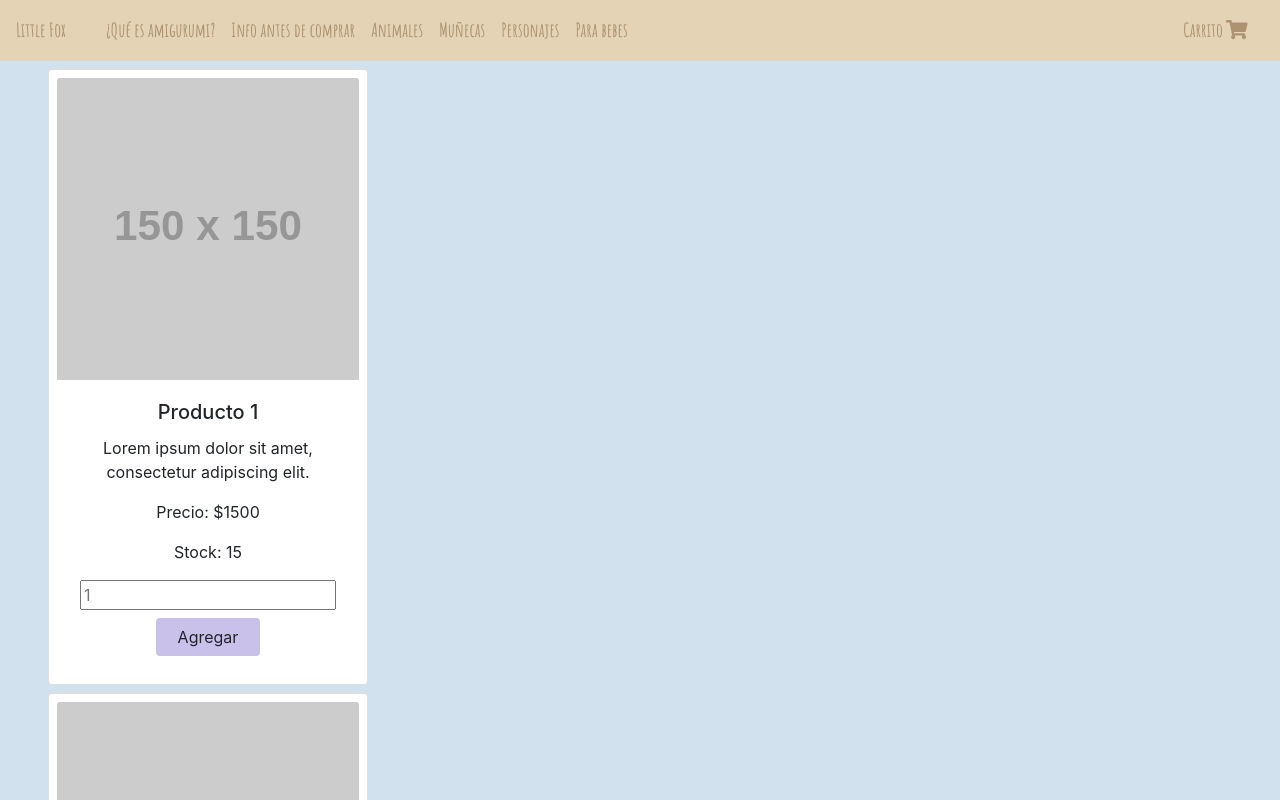
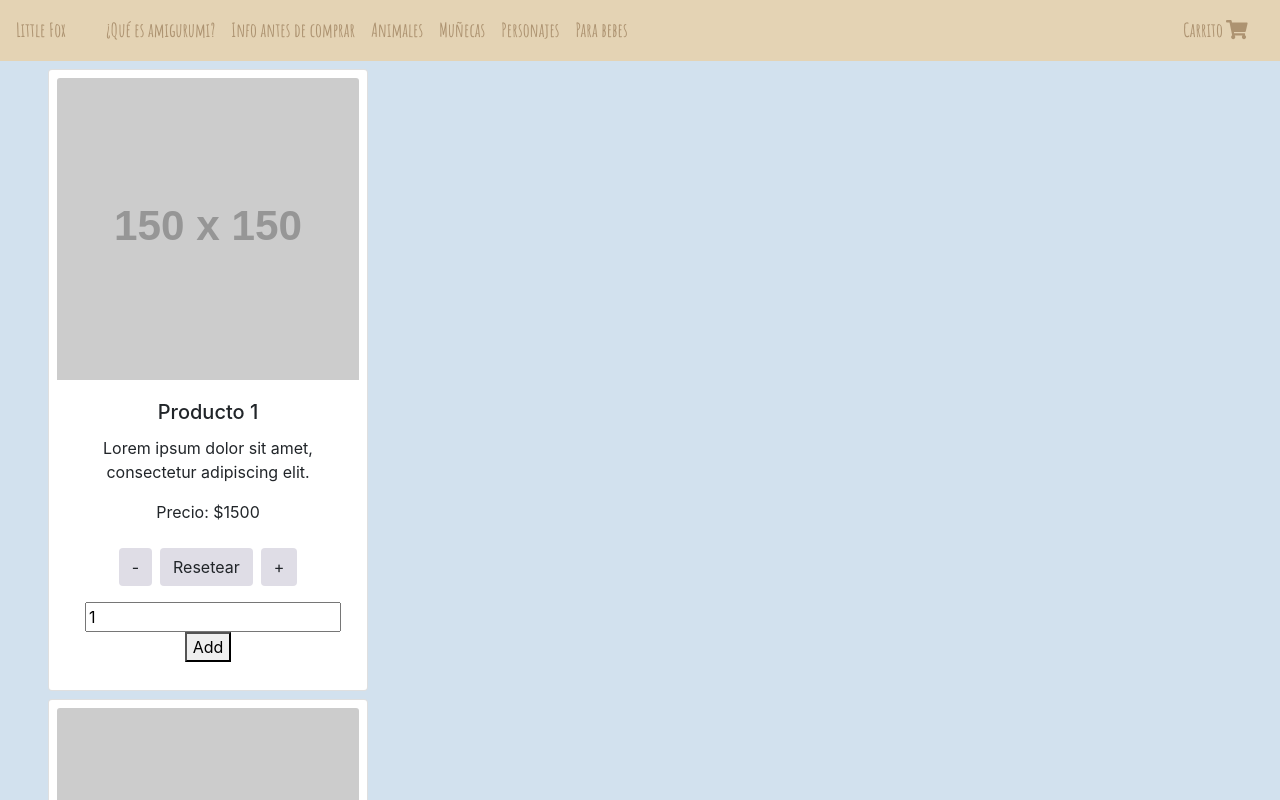
Before and after one commit to camila-marcosgalban/LittleFoc, a React (Create React App) app: page / in a window 1280 px wide. Shown: the top 800 px of the page. Built offline with nearby package versions, Linux system fonts and the light colour scheme.

Commit message:
contador fix

```diff
--- a/src/App.css
+++ b/src/App.css
@@ -69,8 +69,6 @@
 }
 
 .card .btnCardItems{
-    background-color: #CAC1EB;
-    display: block;
-    margin-right: 30%;
-    margin-left: 30%;
+    background-color: #dfdde6;
+    display: inline-block;
 }
--- a/src/components/Item.js
+++ b/src/components/Item.js
@@ -1,18 +1,12 @@
 import React from "react";
 import { useState } from "react";
-import ItemCount from "../components/ItemCount";
+import ItemCount from "./ItemCount";
 
  function Item(props) {
-  const [stockActual, setStockActual] = useState(15);
-  const restarStock = (e, nuevoStock) => {
-    e.preventDefault();
-    if(stockActual !== 0){
-      setStockActual((stockActual) => stockActual - nuevoStock);
-    }else{
-      console.log("no hay stock");
+
+  const onAdd = (e, q) => {
+    alert (`Agregaste ${q} elementos al carrito`)
   }
-
-  };
 
   return (
     <React.Fragment>
@@ -22,11 +16,12 @@ function Item(props) {
   <h5 className="card-title">{props.item.title}</h5>
   <p className="card-text">{props.item.description}</p>
   <p className="card-text">Precio: {props.item.price}</p>
-    <ItemCount stock={stockActual} initial={1} onAdd={restarStock} />
+  <ItemCount stock={15} initial={1} onAdd={onAdd} />
 </div>
 </div>
     </React.Fragment>
   );
      }
 
+
   export default Item;
--- a/src/components/ItemCount.js
+++ b/src/components/ItemCount.js
@@ -1,10 +1,41 @@
+import React from "react";
+import { useState } from "react";
+
 const ItemCount = ({ stock, initial, onAdd }) => {
-    return (
-      <form>
-          <p className="mt-1">Stock: {stock}</p>
-        <input id="cantidad" type="number" placeholder={initial}></input>
-        <a href="#" onClick={(e) => onAdd(e, 1)} className="btn btnCardItems mt-2">Agregar</a>
+
+  const [ counter, setCounter] = useState (initial);
+
+  const btnAdd = () => {
+    if (counter < stock){
+      setCounter (counter + 1);
+    }
+  }
+
+  const btnReset = () => {
+    setCounter (initial);
+  }
+
+  const btnSubstract = () => {
+    if (counter > 1){
+      setCounter (counter - 1);
+    }
+  }
+
+
+
+  return (
+    <React.Fragment>
+      <div className="mb-3" >
+      <button onClick={btnSubstract} className="btn btnCardItems mt-2 mx-1">-</button>
+      <button href="#" onClick={btnReset} className="btn btnCardItems mt-2 mx-1">Resetear</button>
+      <button href="#" onClick={btnAdd} className="btn btnCardItems mt-2 mx-1">+</button>
+        </div>
+
+      <form onSubmit={ e=> onAdd(e,counter)}>
+          <input className="mx-2" value={counter} />
+          <button type='submit'>Add</button>
       </form>
+    </React.Fragment>
     );
   };
 
```
Lines whose indentation alone changed are shown as unchanged.
